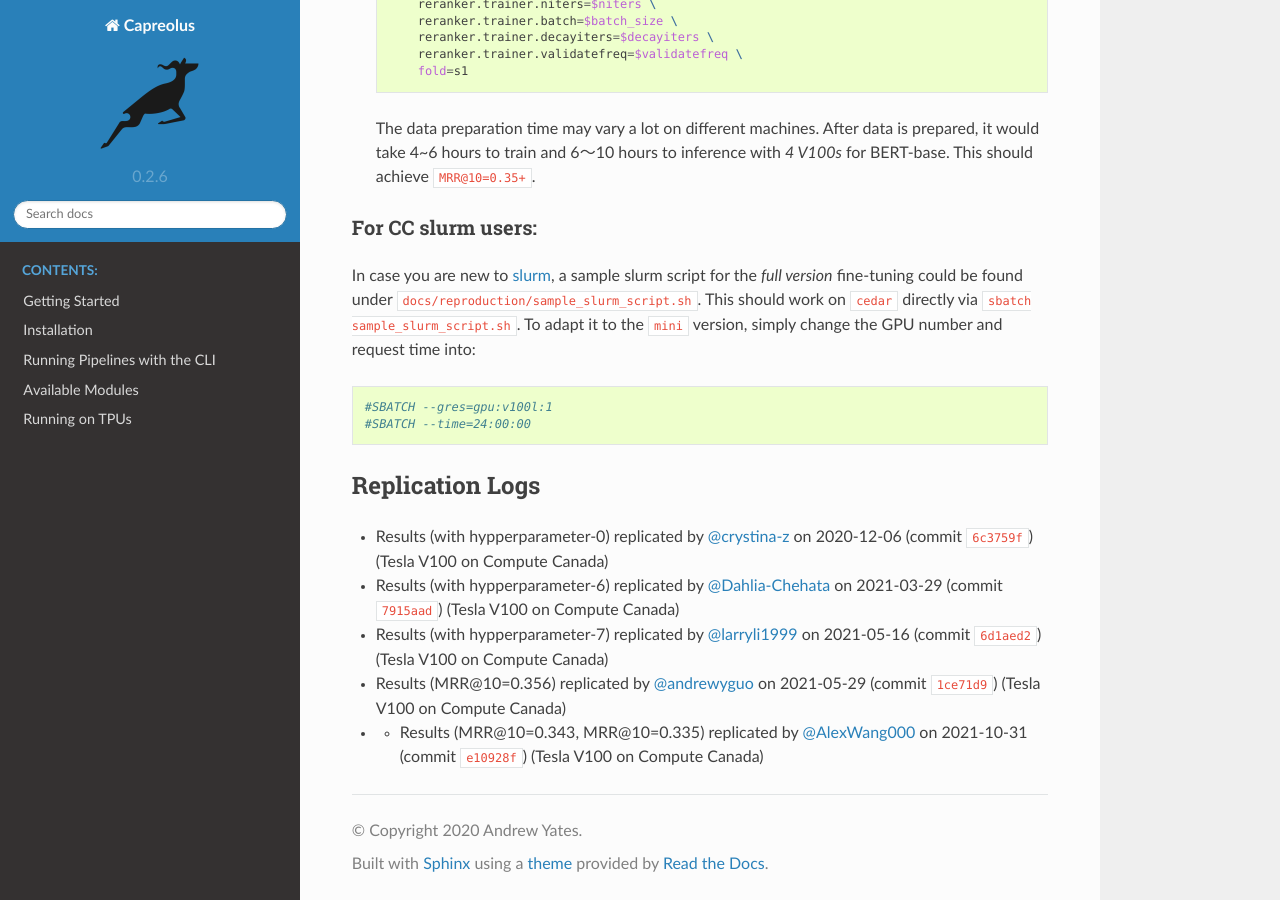
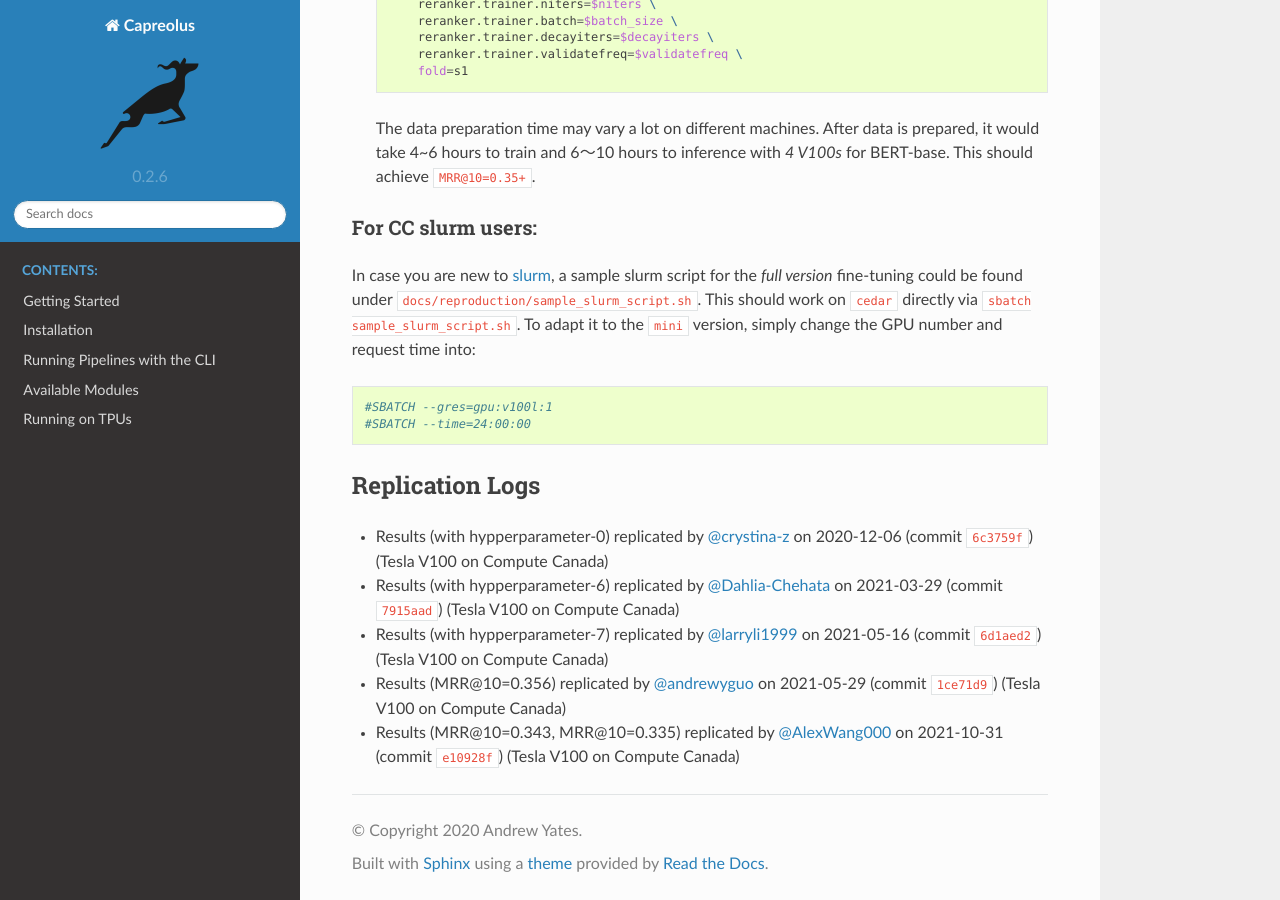
Before and after one commit to capreolus-ir/capreolus, a Sphinx documentation site: the page built from docs/reproduction/MS_MARCO.md, in a window 1280 px wide and 900 px high, scrolled down 935 px. Built offline with Sphinx 7.4.7 and the Read the Docs theme 2.0.0, drawn with Linux system fonts in a browser that asks for light colours.

Commit message:
Fix format

```diff
--- a/docs/reproduction/MS_MARCO.md
+++ b/docs/reproduction/MS_MARCO.md
@@ -52,4 +52,4 @@
 + Results (with hypperparameter-6) replicated by [@Dahlia-Chehata](https://github.com/Dahlia-Chehata) on 2021-03-29 (commit [`7915aad`](https://github.com/capreolus-ir/capreolus/commit/7915aad75406527a3b88498926cff85259808696)) (Tesla V100 on Compute Canada)
 + Results (with hypperparameter-7) replicated by [@larryli1999](https://github.com/larryli1999) on 2021-05-16 (commit [`6d1aed2`](https://github.com/capreolus-ir/capreolus/commit/6d1aed29de7828ceb94560a8bf7c87f1af5458b5)) (Tesla V100 on Compute Canada)
 + Results (MRR@10=0.356) replicated by [@andrewyguo](https://github.com/andrewyguo) on 2021-05-29 (commit [`1ce71d9`](https://github.com/capreolus-ir/capreolus/commit/1ce71d93ab5473b40d4ae02768fd053261b27320)) (Tesla V100 on Compute Canada)
-+ + Results (MRR@10=0.343, MRR@10=0.335) replicated by [@AlexWang000](https://github.com/AlexWang000) on 2021-10-31 (commit [`e10928f`](https://github.com/capreolus-ir/capreolus/commit/e10928f5fa87ef2ac9eaabe28f1f2dc0e142b0de)) (Tesla V100 on Compute Canada)
++ Results (MRR@10=0.343, MRR@10=0.335) replicated by [@AlexWang000](https://github.com/AlexWang000) on 2021-10-31 (commit [`e10928f`](https://github.com/capreolus-ir/capreolus/commit/e10928f5fa87ef2ac9eaabe28f1f2dc0e142b0de)) (Tesla V100 on Compute Canada)
```
